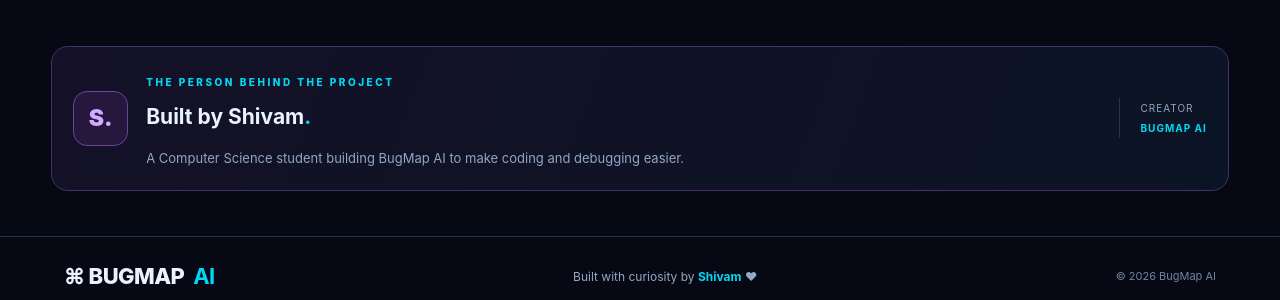
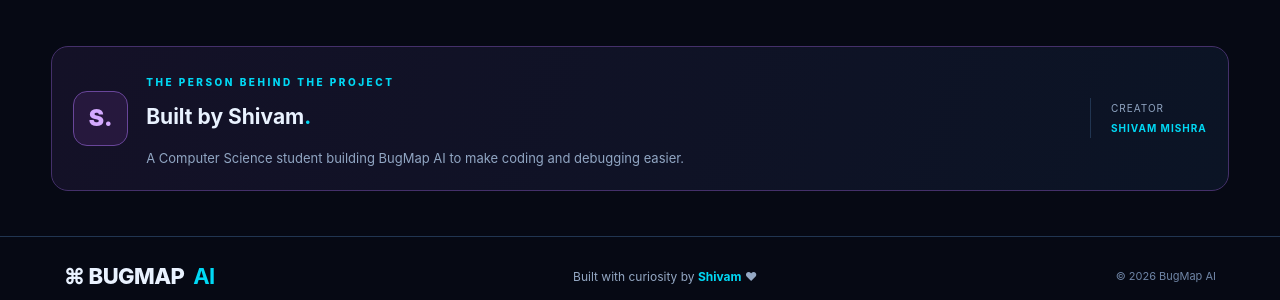
Before and after one commit to shivammishra805132-eng/bugmap-ai, a Flask app: page / in a window 1280 px wide. Shown: the part 1515-1815 px from the top of the page. Run offline with Flask 3, Linux system fonts and the light colour scheme.

Commit message:
Fix creator name

```diff
--- a/templates/index.html
+++ b/templates/index.html
@@ -1324,7 +1324,7 @@ textarea:focus-visible {
             <h2>Built by Shivam<span>.</span></h2>
             <p>A Computer Science student building BugMap AI to make coding and debugging easier.</p>
         </div>
-        <div class="about-label">CREATOR<br><strong>BUGMAP AI</strong></div>
+        <div class="about-label">CREATOR<br><strong>SHIVAM MISHRA</strong></div>
     </section>
 </main>
 
```
